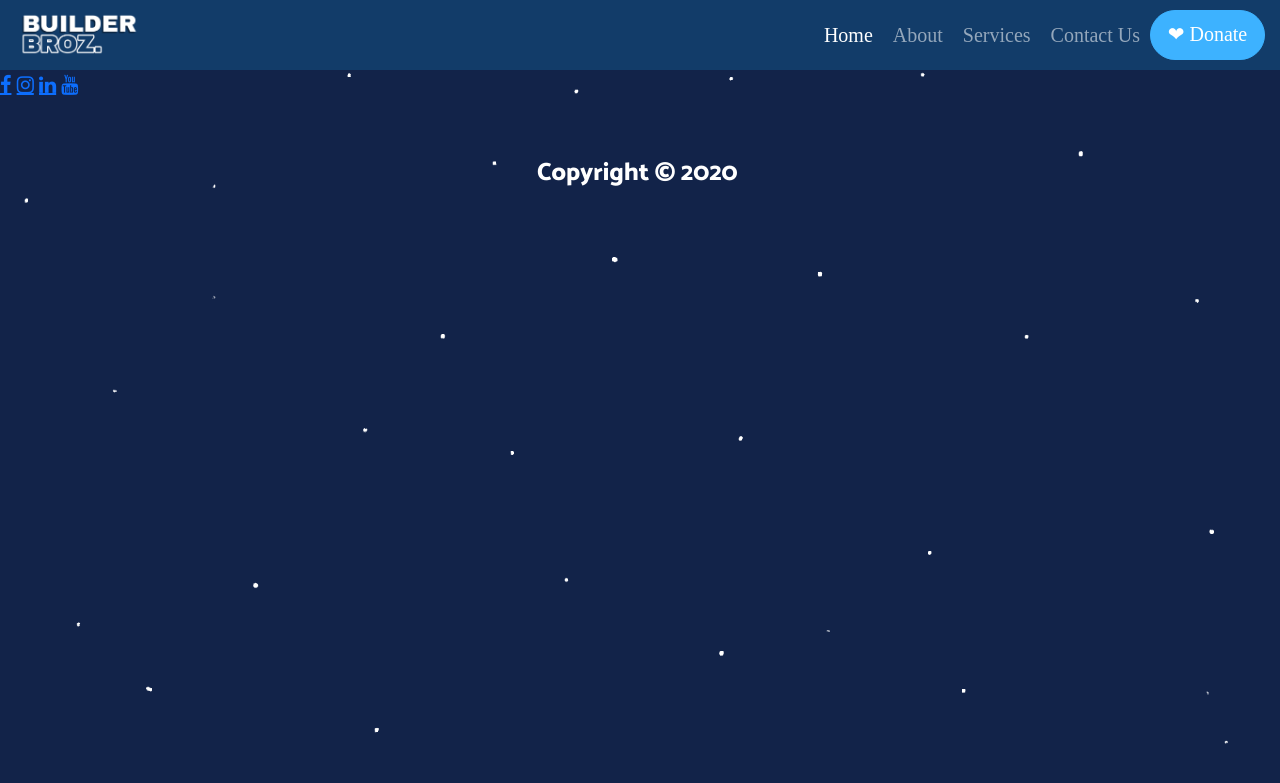
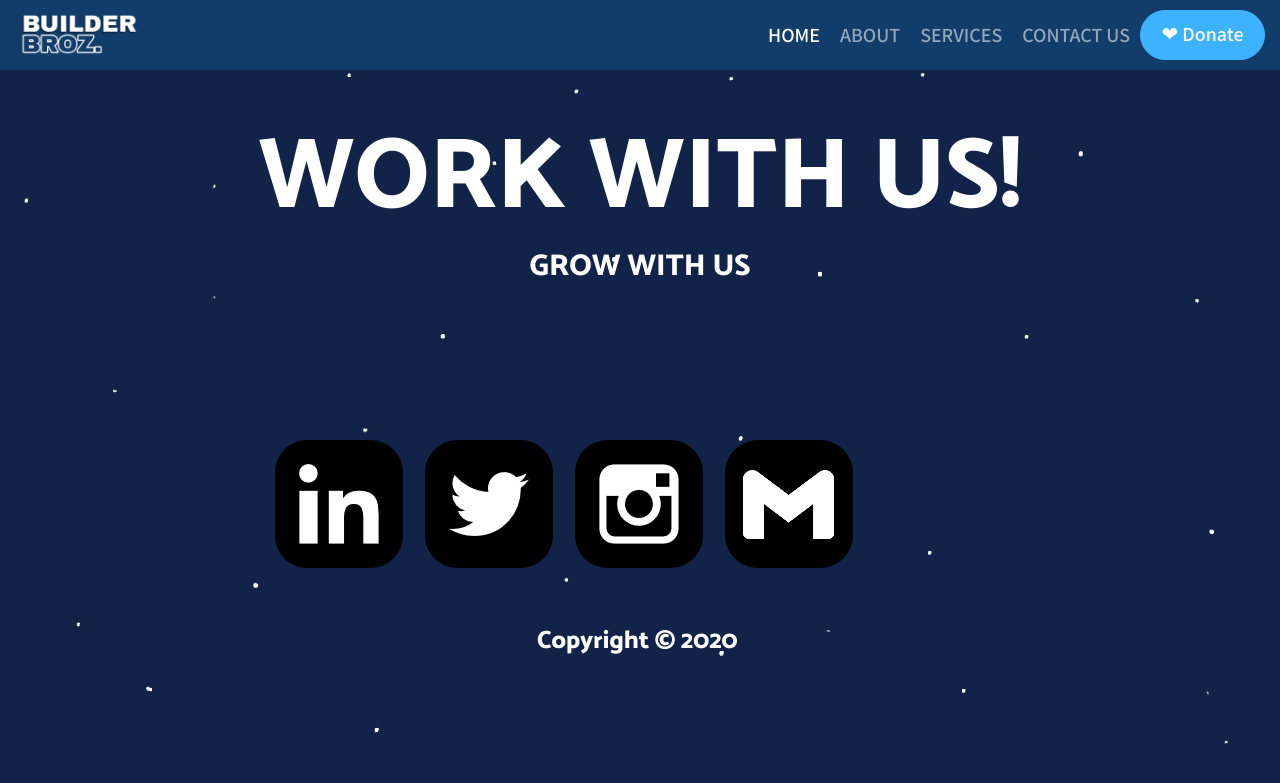
Before and after one commit to bucomputer123/builderbroz11-main, a Django app: page /contact/ in a window 1280 px wide. Shown: the top 783 px of the page. Run offline with Django 3.2, Linux system fonts and the light colour scheme.

Commit message:
contact us kinda done

```diff
--- a/static/css/style.css
+++ b/static/css/style.css
@@ -1,7 +1,7 @@
 html,
 /* NAVBAR */
 .nav-link{
-    font-family: var(--tds-font-family--combined,--tds-base-font_family,system);
+  font-family: 'Assistant', sans-serif;
     font-size: 20px;
     --tds-size--half:60px;
     --tds-font:-apple-system,BlinkMacSystemFont,"Segoe UI",Roboto,"Helvetica Neue",Arial,sans-serif;
@@ -23,8 +23,8 @@ html,
 
 .donate-btn {
     height: 10px;
-    width: 115px;
-    font-family: var(--tds-font-family--combined,--tds-base-font_family,system);;
+    width: 125px;
+    font-family: 'Assistant', sans-serif;
     font-display: 100px;
     text-align: center;
     padding-bottom: 40px;
--- a/templates/base.html
+++ b/templates/base.html
@@ -10,9 +10,8 @@
 
     <link href="https://cdn.jsdelivr.net/npm/bootstrap@5.0.2/dist/css/bootstrap.min.css" rel="stylesheet" integrity="sha384-EVSTQN3/azprG1Anm3QDgpJLIm9Nao0Yz1ztcQTwFspd3yD65VohhpuuCOmLASjC" crossorigin="anonymous">
 
-    <link rel="preconnect" href="https://fonts.googleapis.com">
-    <link rel="preconnect" href="https://fonts.gstatic.com" crossorigin>
-    <link href="https://fonts.googleapis.com/css2?family=Bebas+Neue&family=Catamaran:wght@800&family=Fredoka+One&family=Merriweather+Sans:wght@500&display=swap" rel="stylesheet">
+
+    <link href="https://fonts.googleapis.com/css2?family=Assistant:wght@600&family=Bebas+Neue&family=Catamaran:wght@800&family=Fredoka+One&family=Merriweather+Sans:wght@500&display=swap" rel="stylesheet">
 
     <link rel="stylesheet" href="{% static '/css/style.css' %}"/>
     <link rel="shortcut icon" href="#">
@@ -37,17 +36,17 @@
         <ul class="navbar-nav ms-auto mb-2 mb-lg-0">
 
           <li class="nav-item">
-            <a class="nav-link active" aria-current="page" href="/" >Home</a>
+            <a class="nav-link active" aria-current="page" href="/" >HOME</a>
 
           </li>
           <li class="nav-item">
-            <a class="nav-link" href="/about">About</a>
+            <a class="nav-link" href="/about">ABOUT</a>
           </li>
           <li class="nav-item">
-            <a class="nav-link" href="/services">Services</a>
+            <a class="nav-link" href="/services">SERVICES</a>
           </li>
           <li class="nav-item">
-            <a class="nav-link" href="/contact">Contact Us</a>
+            <a class="nav-link" href="/contact">CONTACT US</a>
           </li>
           <a class="btn btn-primary donate-btn" href="https://rzp.io/l/Gqwm3A7fqk" role="button">&#x2764; Donate </a>
 
--- a/templates/contact.html
+++ b/templates/contact.html
@@ -4,24 +4,24 @@
 
 {% block body %}
 
-<meta charset="UTF-8" />
-    <meta http-equiv="X-UA-Compatible" content="IE=edge" />
-    <meta
-      name="viewport"
-      content="width=device-width,
-               initial-scale=1.0"/>
-    <link rel="stylesheet" href="style.css"
-          class="css" />
-<div class="cointainer-fluid" id="contact" >
-
-    <a href="https://www.facebook.com/aman.kapil.756" class="fa fa-facebook rounded-circle"></a>
-    <a href="https://www.instagram.com/invites/contact/?i=ms45o1q1ip8l&utm_content=2vk3di6" class="fa fa-instagram  rounded-circle"></a>
-    <a href="https://www.linkedin.com/in/aman-kapil-750640200" class="fa fa-linkedin  rounded-circle"></a>
-    <a href="https://youtube.com/c/BuiLderBroz" class="fa fa-youtube  rounded-circle"></a>
-    <!-- <h1>hiii</h1> -->
+<div class="container">
+    <div class="row">
+        <div class="col-md-12" style="text-align: center;margin-top: 49px;">
+            <div>
+                <h1>WORK WITH US!</h1>
+                <h4>GROW WITH US</h4>
+            </div>
+        </div>
+    </div>
+    <div class="row" style="margin-top: 145px;">
+        <div class="col-md-3 offset-md-1 offset-lg-2 offset-xxl-3" style="text-align: center;width: 150px;"><img src="/static/linked.png" /></div>
+        <div class="col-md-3" style="text-align: center;width: 150px;"><img src="/static/bird.png" /></div>
+        <div class="col-md-3" style="text-align: center;width: 150px;"><img src="/static/insta.png" /></div>
+        <div class="col-md-3" style="text-align: center;width: 150px;"><img src="/static/mail.png" /></div>
+    </div>
 </div>
 
 
-
+<!-- <div class="" style="text-align: center;width: 150px;"><img src="003-linkedin.png" /></div> -->
 
 {% endblock body %}
```
Also changed, not shown: templates/about.html (+8 -8 lines), static/Screenshot 2021-02-25 122546 (2).png (deleted), static/bird.png (added), static/colorful-futuristic-background-with-shiny-particles_52683-42650.jpg (deleted), static/insta.png (added), static/kapil.png (added), static/linked.png (added), static/mail.png (added), static/photo_2021-12-11_20-52-55.jpg (deleted), static/websiteback.jpg (deleted).
